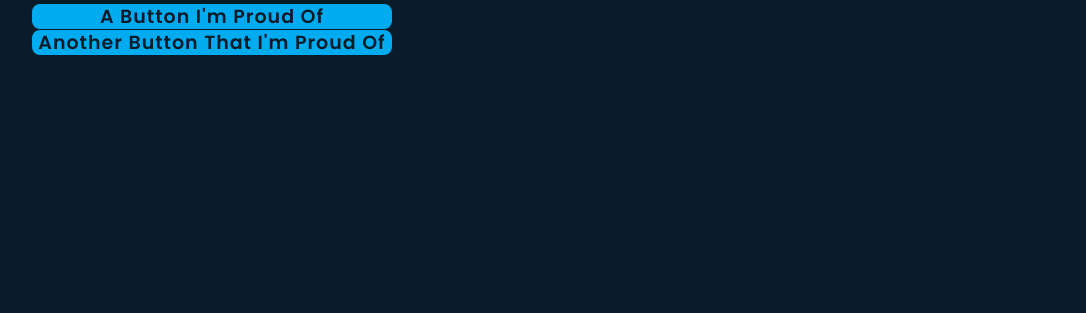
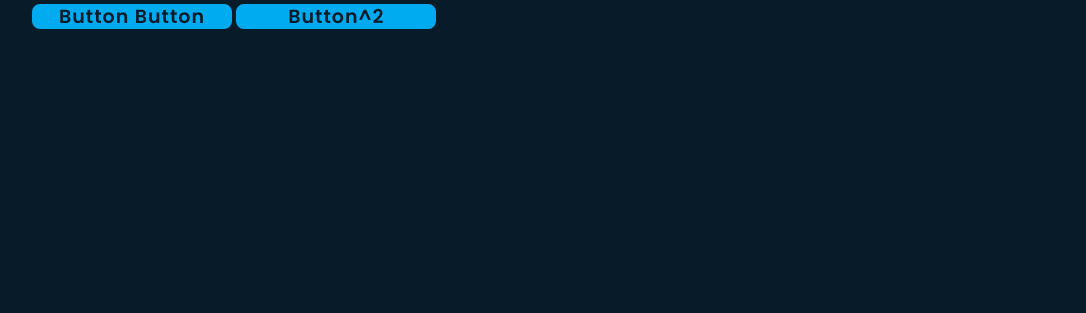
Before and after one commit to zhaolia9/prologue-a-new-start, a plain HTML site: page src/index.html in a window 1280 px wide. Shown: the part 487-800 px from the top of the page, without its empty margins (96-1182 px from the left). Drawn offline with Linux system fonts and the light colour scheme.

Commit message:
pushing changes

```diff
--- a/src/index.html
+++ b/src/index.html
@@ -33,8 +33,8 @@
             <h3>Computer Science Student, Media Arts Minor</h3>
             <p>Some stuff about me and this website: this is for fun.</p>
             <div class = "btn-box">
-                <a href = "#">A Button I'm Proud Of</a>
-                <a href = "#">Another Button That I'm Proud Of</a>
+                <a href = "#">Button Button</a>
+                <a href = "#">Button^2</a>
             </div>
         </div>
 
--- a/src/styles.css
+++ b/src/styles.css
@@ -72,17 +72,17 @@ body {
 }
 
 .home-content .btn-box {
-    width: 600px;
+    width: 500px;
     height: 25px;
     background: transparent;
-    padding-bottom: 0 10%;
+    padding-inline-end: 0 50%;
 }
 
 .btn-box a {
     display: inline-flex;
     justify-content: center;
     align-items: center;
-    width: 360px;
+    width: 200px;
     height: 100%;
     background: #00abf0;
     border: 2px solid #00abf0;
```
